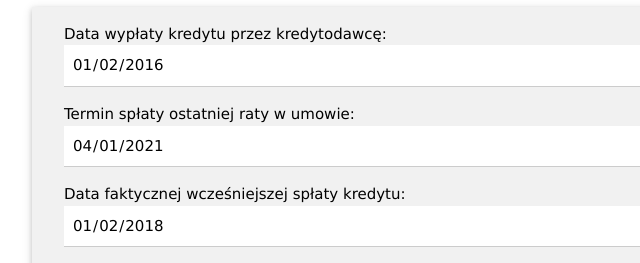
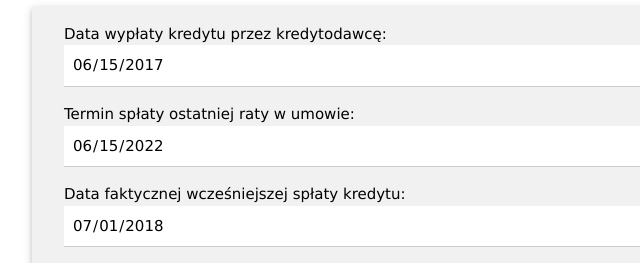
Before and after one commit to Jack8472/kkk, a plain HTML site: page index.html in a window 1280 px wide. Shown: the part 526-789 px from the top of the page, 0-640 px from the left. Drawn offline with nearby package versions, Linux system fonts and the light colour scheme.

Commit message:
poprawka dat

```diff
--- a/index.html
+++ b/index.html
@@ -35,15 +35,15 @@
       <form class="form w3-card w3-container w3-light-grey" id="daneKredytu">
           <div class="w3-panel">
             <label for="dUruchom">Data wypłaty kredytu przez kredytodawcę:</label>
-            <input type="date" id="dUruchom" name="dUruchom" value="2016-01-02" min="2011-12-18" class="w3-input" />
+            <input type="date" id="dUruchom" name="dUruchom" value="2017-06-15" min="2011-12-18" class="w3-input" />
           </div>
           <div class="w3-panel">
             <label for="dUmowa">Termin spłaty ostatniej raty w umowie:</label>
-            <input type="date" id="dUmowa" name="dUmowa" value="2021-04-01" min="2011-12-18" class="w3-input" />
+            <input type="date" id="dUmowa" name="dUmowa" value="2022-06-15" min="2011-12-18" class="w3-input" />
           </div>
           <div class="w3-panel">
             <label for="dSplata">Data faktycznej wcześniejszej spłaty kredytu:</label>
-            <input type="date" id="dSplata" name="dSplata" value="2018-01-02" min="2011-12-18" class="w3-input" />
+            <input type="date" id="dSplata" name="dSplata" value="2018-07-01" min="2011-12-18" class="w3-input" />
           </div>
         <div class="w3-panel">
           <label for="prowizja" id="prowizja" name="prowizja">Prowizje i opłaty (za wyjątkiem opłat notarialnych):</label>
```
